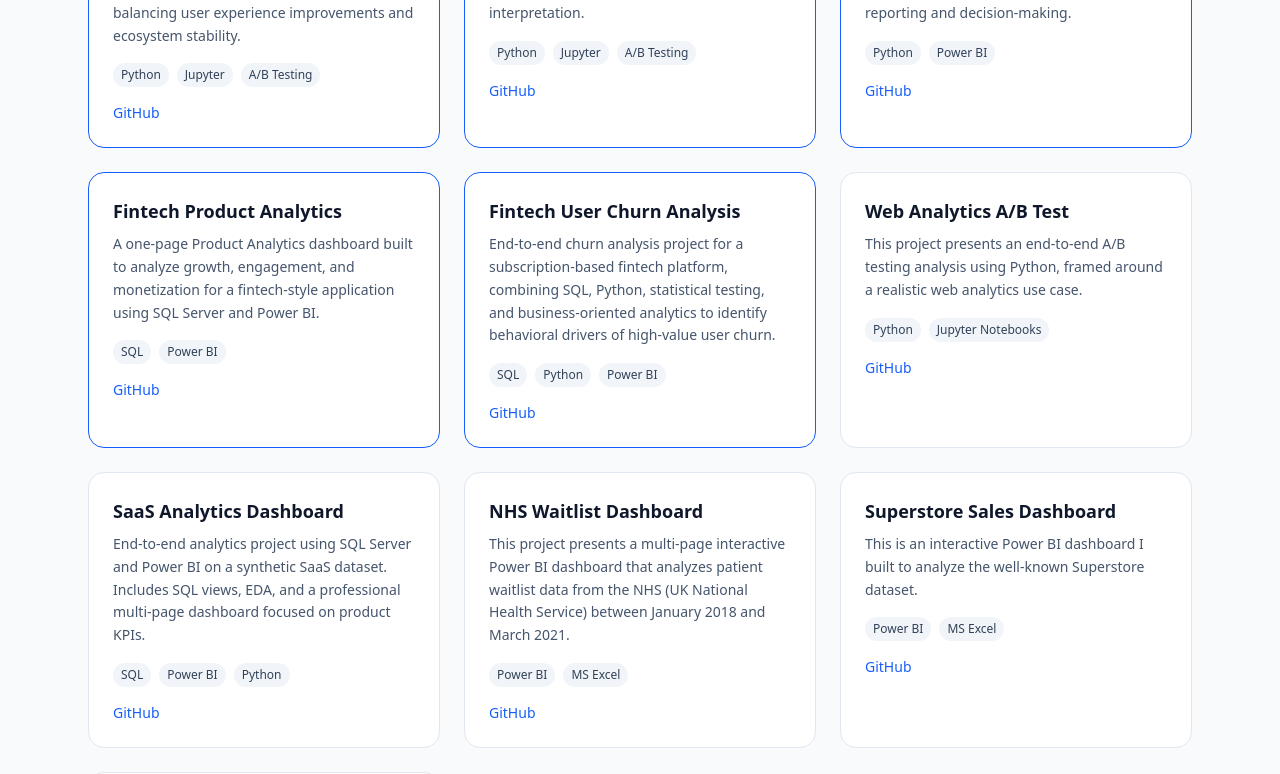
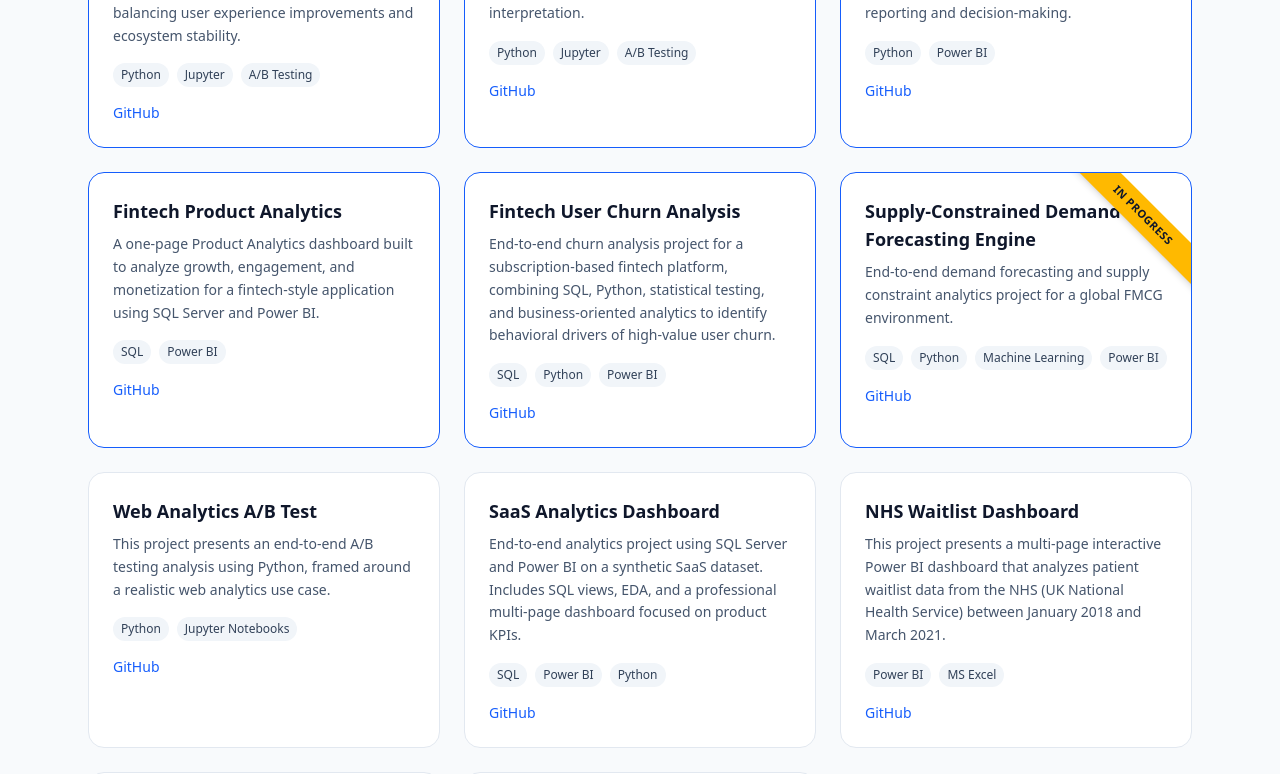
Before and after one commit to nachospreafico/data-portfolio, a React (Vite) app: page / in a window 1280 px wide. Shown: the part 3000-3774 px from the top of the page. Built offline with nearby package versions, Linux system fonts and the light colour scheme.

Commit message:
added WIP Supply Chain project and added 'In Progress' ribbon to projects that are WIP

```diff
--- a/src/components/ProjectCard.jsx
+++ b/src/components/ProjectCard.jsx
@@ -4,6 +4,7 @@ const ProjectCard = ({ project }) => {
   return (
     <div
       className={`
+        relative overflow-hidden
         rounded-2xl
         border
         p-6
@@ -13,6 +14,30 @@ const ProjectCard = ({ project }) => {
         ${project.featured ? "border-blue-600" : "border-slate-200"}
       `}
     >
+      {/* Under Construction Ribbon */}
+      {project.underConstruction && (
+        <div
+          className="
+      absolute
+      top-7
+      -right-14
+      rotate-45
+      bg-amber-400
+      text-slate-900
+      text-[11px]
+      font-bold
+      uppercase
+      tracking-wider
+      py-1.5
+      w-52
+      text-center
+      shadow-md
+    "
+        >
+          In Progress
+        </div>
+      )}
+
       <h3 className="text-lg font-semibold text-slate-900">{project.title}</h3>
 
       <p className="mt-2 text-sm text-slate-600 leading-relaxed">
--- a/src/components/projectsData.js
+++ b/src/components/projectsData.js
@@ -66,6 +66,19 @@ export const projectsData = [
     },
     featured: true,
     group: "Analytics",
+  },
+  {
+    title: "Supply-Constrained Demand Forecasting Engine",
+    description:
+      "End-to-end demand forecasting and supply constraint analytics project for a global FMCG environment.",
+    tech: ["SQL", "Python", "Machine Learning", "Power BI"],
+    links: {
+      github:
+        "https://github.com/nachospreafico/supply-constrained-demand-forecasting-engine",
+    },
+    featured: true,
+    group: "Analytics",
+    underConstruction: true,
   },
   {
     title: "Stroke Risk Prediction",
@@ -169,5 +182,4 @@ export const projectsData = [
     featured: false,
   }
   */
-  ,
 ];
```
Lines whose indentation alone changed are shown as unchanged.
